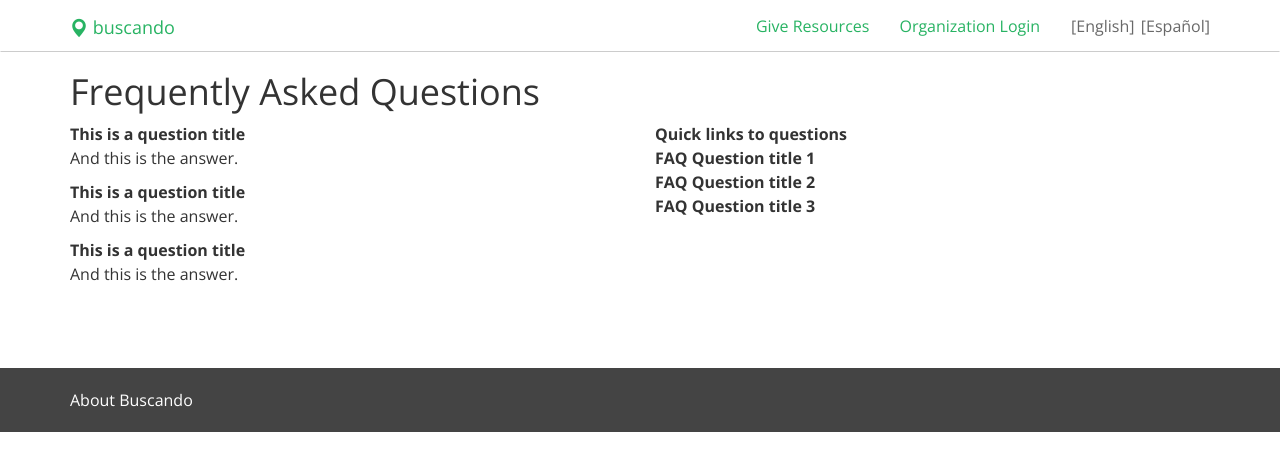
After one commit to aliyarahman/buscando, a Django app: page /FAQ/ in a window 1280 px wide. The commit adds this page. Shown: the top 471 px of the page. Run offline with Django 3.2, Linux system fonts and the light colour scheme; parts of the project's set-up code (start-up, migrations or seed data) failed here and were passed over; some libraries are stand-ins or nearby versions.

Commit message:
Added FAQ page

```diff
--- /dev/null
+++ b/app/templates/FAQ.html
@@ -0,0 +1,34 @@
+{% extends "base.html" %}
+{% load staticfiles %}
+{% load i18n %}
+
+{% block content %}
+
+<h1>{% trans "Frequently Asked Questions" %}</h1>
+
+<div class="row">
+	<div class="col-md-6">
+		<p><b> This is a question title</b>
+		<br> And this is the answer.</p>
+
+		<p><b> This is a question title</b>
+		<br> And this is the answer.</p>
+
+		<p><b> This is a question title</b>
+		<br> And this is the answer.</p>
+
+		<br><br><br>
+
+	</div>
+
+
+	<div class="col-md-3">
+		<b>Quick links to questions</b>
+		<br><b>FAQ Question title 1</b>
+		<br><b>FAQ Question title 2</b>
+		<br><b>FAQ Question title 3</b>
+	</div>
+</div>
+
+
+{% endblock %}
--- a/app/urls.py
+++ b/app/urls.py
@@ -9,6 +9,7 @@ urlpatterns = patterns('',
     url(r'^logout/$', views.logout_page, name='logout'),
     url(r'^$', views.index, name='index'),
     url(r'^about/$', views.about, name='about'),
+    url(r'^FAQ/$', views.FAQ, name='FAQ'),
     url(r'^organization_home/$', views.organization_home, name='organization_home'),
     url(r'^resources/$', views.resources, name='resources'),
     url(r'^provider/new/$', views.add_provider, name='add_provider'),
--- a/app/views.py
+++ b/app/views.py
@@ -26,6 +26,9 @@ def index(request):
 
 def about(request):
 	return render(request, "about.html")
+
+def FAQ(request):
+	return render(request, "FAQ.html")
 
 def resources(request):
     searched_location = request.POST.get('location')
```
Also changed, not shown: app/templates/about.html (+6 -6 lines).
